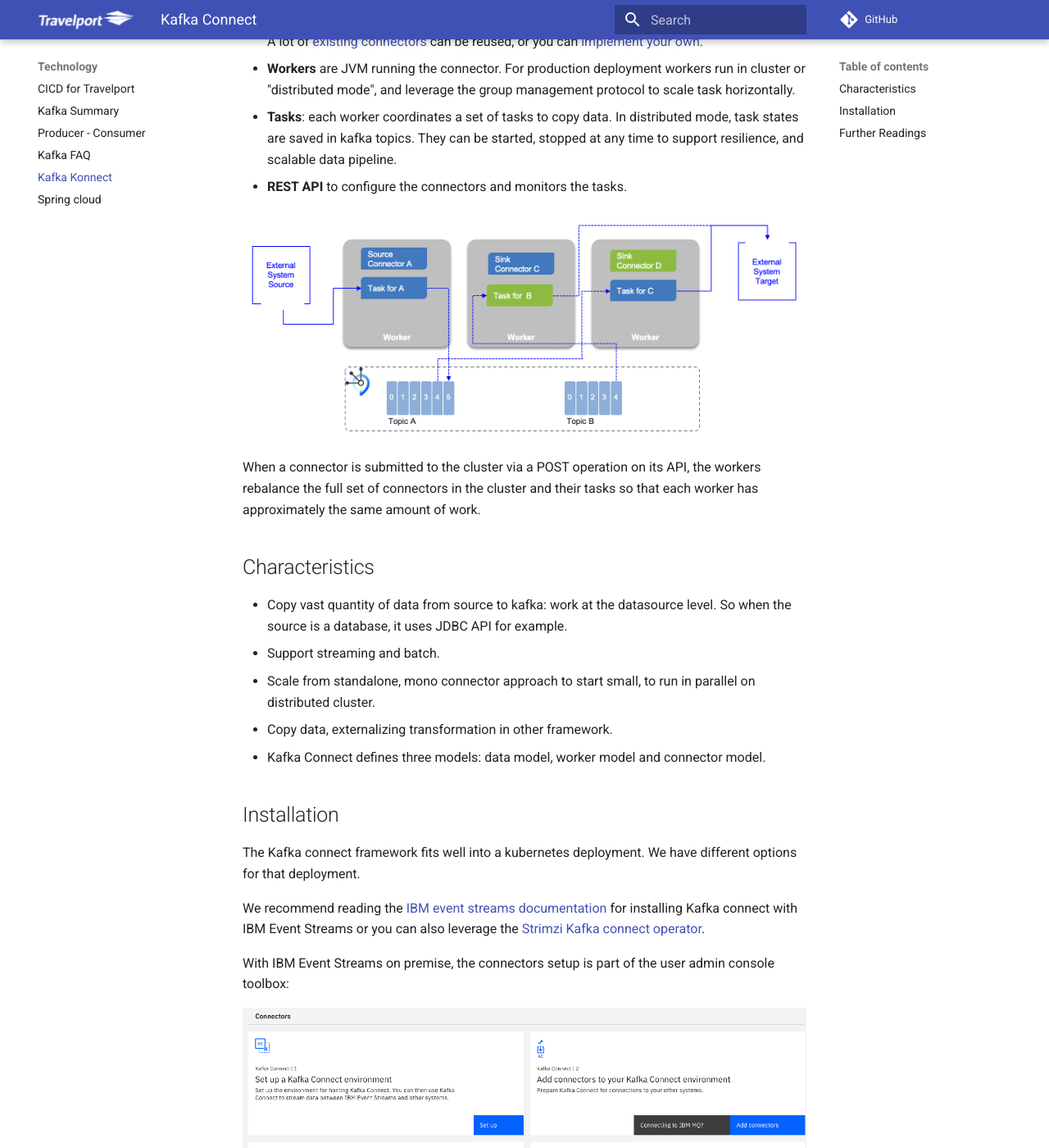
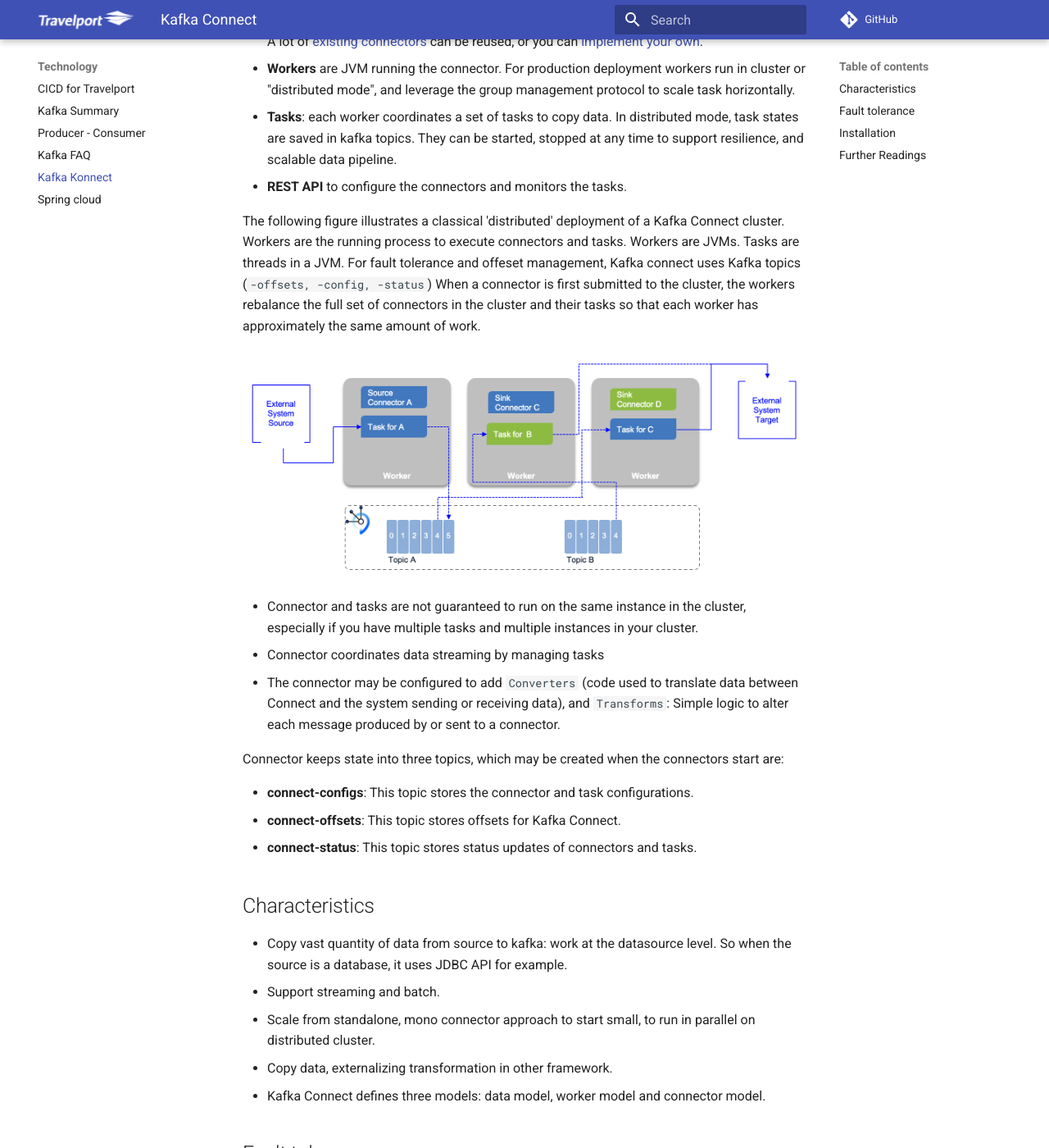
Before and after one commit to jbcodeforce/tvpt-docs, an MkDocs documentation site: the page built from docs/technology/kafka-connect/index.md, in a window 1280 px wide and 1400 px high, scrolled down 821 px. Shown: the whole window at 82% size. Built offline with MkDocs 1.6.1 and Material for MkDocs 9.7.7, drawn with Linux system fonts in a browser that asks for light colours; comment, search, counter and statistics services are not loaded; some of the changed text lies outside the part shown.

Commit message:
add fault tolerance on kconnect and fix first page

```diff
--- a/docs/technology/kafka-connect/index.md
+++ b/docs/technology/kafka-connect/index.md
@@ -14,9 +14,21 @@ The general concepts are detailed in the [IBM Event streams product documentatio
 * **Tasks**: each worker coordinates a set of tasks to copy data. In distributed mode, task states are saved in kafka topics. They can be started, stopped at any time to support resilience, and scalable data pipeline.
 * **REST API** to configure the connectors and monitors the tasks.
 
+The following figure illustrates a classical 'distributed' deployment of a Kafka Connect cluster. Workers are the running process to execute connectors and tasks. Workers are JVMs. Tasks are threads in a JVM. For fault tolerance and offeset management, Kafka connect uses Kafka topics (`-offsets, -config, -status`)
+When a connector is first submitted to the cluster, the workers rebalance the full set of connectors in the cluster and their tasks so that each worker has approximately the same amount of work.
+
 ![Connectors and tasks](./images/connector-tasks.png)
 
-When a connector is submitted to the cluster via a POST operation on its API, the workers rebalance the full set of connectors in the cluster and their tasks so that each worker has approximately the same amount of work.
+* Connector and tasks are not guaranteed to run on the same instance in the cluster, especially if you have multiple tasks and multiple instances in your cluster.
+* Connector coordinates data streaming by managing tasks
+* The connector may be configured to add `Converters` (code used to translate data between Connect and the system sending or receiving data), and `Transforms`: Simple logic to alter each message produced by or sent to a connector.
+
+Connector keeps state into three topics, which may be created when the connectors start are:
+
+* **connect-configs**: This topic stores the connector and task configurations.
+* **connect-offsets**: This topic stores offsets for Kafka Connect.
+* **connect-status**: This topic stores status updates of connectors and tasks.
+
 
 ## Characteristics
 
@@ -25,6 +37,16 @@ When a connector is submitted to the cluster via a POST operation on its API, th
 * Scale from standalone, mono connector approach to start small, to run in parallel on distributed cluster.
 * Copy data, externalizing transformation in other framework.
 * Kafka Connect defines three models: data model, worker model and connector model.
+
+## Fault tolerance
+
+When a worker fails:
+
+![](./images/fault-1.png)
+
+Tasks allocated in a worker that fails are reallocated to existing workers, and the task's state, offset, source record mapping to offset are reloaded from the different topics.
+
+![](./images/fault-2.png)
 
 ## Installation
 
@@ -44,7 +66,6 @@ The following [public IBM messaging github account](https://github.com/ibm-messa
 
 Here is the [list of supported connectors](https://ibm.github.io/event-streams/connectors/) for IBM Event Streams.
 
-
 ## Further Readings
 
 * [Apache Kafka connect documentation](https://kafka.apache.org/documentation/#connect)
@@ -53,4 +74,5 @@ Here is the [list of supported connectors](https://ibm.github.io/event-streams/c
 * [Our EDA Kafka connect lab for Cloud Object Storage Sink](https://ibm-cloud-architecture.github.io/refarch-eda/use-cases/connect-cos/)
 * [Our EDA Kafka connect lab for Cloud Object Storage S3](https://ibm-cloud-architecture.github.io/refarch-eda/use-cases/connect-s3/)
 * [MQ to kafka lab repository](https://github.com/ibm-cloud-architecture/eda-lab-mq-to-kafka)
+* [Kafka Connector Sink lab for Mongodb](https://github.com/ibm-cloud-architecture/eda-lab-mongodb)
 * [MongoDB Connector for Apache Kafka](https://github.com/mongodb/mongo-kafka)
```
Also changed, not shown: docs/index.md (+12 -3 lines), docs/technology/kafka-connect/images/fault-1.png (added), docs/technology/kafka-connect/images/fault-2.png (added).
